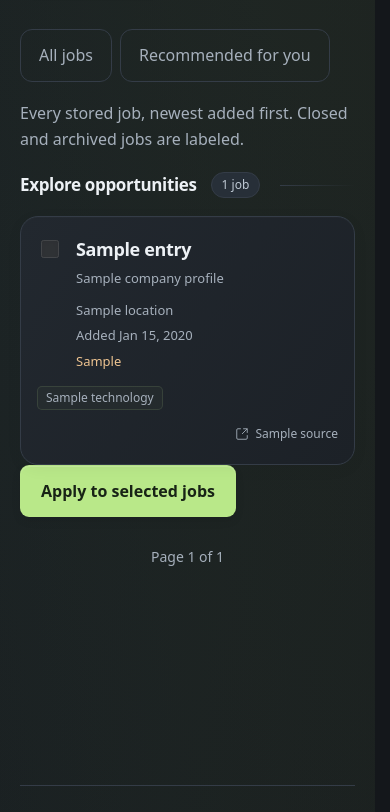
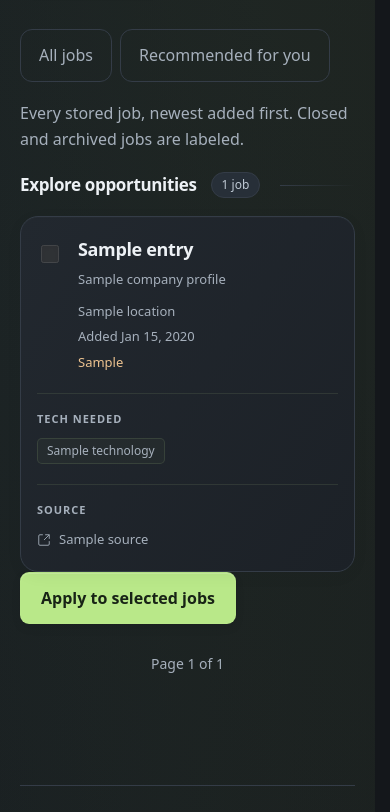
Before and after one commit to compfaculty/jobstream, a Django app: template templates/jobs/list.html in a window 390 px wide. Shown: the part 844-1656 px from the top of the page. Run offline with Django 5.2, Linux system fonts and the light colour scheme; the template is opened without the code that fills it: most values are stand-ins (such as "Sample title", 1, 10 or a date in 2020).

Commit message:
Organize job cards into three aligned sections

```diff
--- a/static/app.css
+++ b/static/app.css
@@ -243,29 +243,27 @@ html { scrollbar-gutter: stable; }
 .profile-check input[type=checkbox] { width: 18px; height: 18px; flex: 0 0 18px; margin-top: 4px; accent-color: var(--accent); }
 .profile-check label { font-weight: 400; }
 
-/* Position first; provenance stays secondary and independently clickable. */
-.job-card-content .company-name { margin: 6px 0 0; }
-.job-card-aside { display: flex; align-items: center; gap: 18px; margin-left: auto; max-width: 30%; }
-.job-sources { display: flex; flex-direction: column; align-items: flex-end; gap: 6px; min-width: 0; }
-.job-source { position: relative; z-index: 1; display: inline-flex; align-items: center; gap: 6px; color: var(--muted); font-size: 12px; text-decoration: none; max-width: 100%; }
+/* Each listing keeps the same three columns, including missing-stack entries. */
+.job-list-card { display: grid; grid-template-columns: minmax(0, 1.5fr) minmax(0, 1fr) minmax(0, .7fr); align-items: stretch; gap: 0; }
+.job-details-section { display: flex; align-items: flex-start; gap: 16px; min-width: 0; padding-right: 28px; }
+.job-details-section .job-selection { margin-top: 5px; }
+.job-card-content .company-name { margin: 7px 0 0; }
+.job-tech-section, .job-list-card .job-card-aside { min-width: 0; padding-left: 28px; border-left: 1px solid #64735840; }
+.job-tech-section { padding-right: 28px; }
+.job-list-card .job-card-aside { display: block; margin: 0; max-width: none; }
+.job-section-label { margin: 0 0 14px; color: var(--muted); font-size: 11px; font-weight: 600; letter-spacing: .09em; text-transform: uppercase; }
+.job-section-empty { margin: 0; color: var(--muted); font-size: 13px; }
+.job-sources { display: flex; flex-direction: column; align-items: flex-start; gap: 8px; min-width: 0; }
+.job-source { position: relative; z-index: 1; display: inline-flex; align-items: center; gap: 8px; color: var(--muted); font-size: 13px; text-decoration: none; max-width: 100%; }
 .job-source svg { flex-shrink: 0; }
 .job-source span { overflow-wrap: anywhere; }
 .job-source:hover, .job-source:focus-visible { color: var(--accent); text-decoration: underline; }
-@media (max-width: 650px) {
-  .job-card { flex-wrap: wrap; }
-  .job-card-content { flex-basis: 60%; }
-  .job-card-aside { flex-basis: 100%; max-width: 100%; justify-content: flex-end; }
+.job-stack { display: flex; flex-wrap: wrap; gap: 6px; padding: 0; margin: 0; list-style: none; }
+.job-stack li { padding: 3px 9px; border: 1px solid #64735850; border-radius: 5px; background: #b9e88908; color: var(--muted); font-size: 12px; line-height: 1.5; overflow-wrap: anywhere; }
+.job-stack .job-stack-more { border-color: transparent; background: transparent; }
+@media (max-width: 800px) {
+  .job-list-card { grid-template-columns: minmax(0, 1fr); gap: 20px; }
+  .job-details-section { padding-right: 0; }
+  .job-tech-section, .job-list-card .job-card-aside { padding: 16px 0 0; border-left: 0; border-top: 1px solid #64735840; }
+  .job-section-label { margin-bottom: 10px; }
 }
-
-.job-stack { display: flex; flex-wrap: wrap; gap: 5px; padding: 0; margin: 10px 0 0; list-style: none; }
-.job-stack li { padding: 2px 8px; border: 1px solid #64735850; border-radius: 5px; background: #b9e88908; color: var(--muted); font-size: 12px; line-height: 1.5; }
-.job-stack .job-stack-more { border-color: transparent; background: transparent; }
-
-/* Use the open center of wide cards for the required stack. */
-.job-card > .job-stack { flex: 0 1 30%; justify-content: center; align-content: center; margin: 0; min-width: 0; }
-@media (max-width: 1000px) {
-  .job-card { flex-wrap: wrap; }
-  .job-card-content { flex-basis: 65%; }
-  .job-card > .job-stack { flex-basis: 100%; justify-content: flex-start; }
-  .job-card-aside { flex-basis: 100%; max-width: 100%; justify-content: flex-end; }
-}
--- a/templates/jobs/list_results.html
+++ b/templates/jobs/list_results.html
@@ -37,21 +37,26 @@
 <div class="results-heading"><h2>{% if job_mode == 'recommended' %}Recommended for you{% elif request.GET.saved == '1' %}Saved opportunities{% else %}Explore opportunities{% endif %}</h2><span class="count">{{ page.paginator.count }} job{{ page.paginator.count|pluralize }}</span></div>
 <div class="job-list">
 {% for job in page %}
-<article class="job-card">
+<article class="job-card job-list-card">
+<div class="job-details-section">
 <label class="job-selection"><input type="checkbox" name="jobs" value="{{ job.pk }}" aria-label="Select {{ job.title }}"{% if not job.active %} disabled{% endif %}></label>
   {% if job.company_profile.logo %}<img class="company-logo" src="{% url 'company-logo' job.company_profile_id %}" alt="" width="48" height="48" loading="lazy">{% endif %}
   <div class="job-card-content"><h2><a href="{% url 'job' job.pk %}">{{ job.title }}</a></h2><p class="company-name">{% if job.company_profile_id %}<a class="company-link" href="{% url 'company' job.company_profile_id %}">{{ job.company_profile.name }}</a>{% else %}{{ job.company|default:'Company not specified' }}{% endif %}</p><p class="job-meta"><span>{{ job.location|default:'Location not specified' }}</span><span>Added {{ job.discovered_at|date:'M j, Y' }}</span>{% if not job.active %}<span class="job-unavailable">{% if job.status_override %}{{ job.get_status_override_display }}{% else %}{{ job.get_lifecycle_display }}{% endif %}</span>{% endif %}{% if job_mode == 'recommended' %}<span class="job-fit">{{ job.recommendation_score }}% fit</span>{% endif %}</p></div>
-  {% if job.normalized.required_technologies %}<ul class="job-stack" aria-label="Required technologies">{% for technology in job.normalized.required_technologies|slice:":6" %}<li>{{ technology }}</li>{% endfor %}{% if job.normalized.required_technologies|length > 6 %}<li class="job-stack-more">+{{ job.normalized.required_technologies|length|add:"-6" }}</li>{% endif %}</ul>{% endif %}
+</div>
+  <div class="job-tech-section"><p class="job-section-label">Tech needed</p>
+  {% if job.normalized.required_technologies %}<ul class="job-stack" aria-label="Required technologies">{% for technology in job.normalized.required_technologies|slice:":6" %}<li>{{ technology }}</li>{% endfor %}{% if job.normalized.required_technologies|length > 6 %}<li class="job-stack-more">+{{ job.normalized.required_technologies|length|add:"-6" }}</li>{% endif %}</ul>{% else %}<p class="job-section-empty">Not specified</p>{% endif %}
+  </div>
   <div class="job-card-aside">
+    <p class="job-section-label">Source</p>
     <div class="job-sources" aria-label="Job sources">
     {% for origin in job.origins.all %}
       <a class="job-source" href="{{ origin.source_url }}" target="_blank" rel="noopener noreferrer" aria-label="Source: {{ origin.source.name }} (opens in new tab)">
         <svg aria-hidden="true" width="14" height="14" viewBox="0 0 24 24" fill="none" stroke="currentColor" stroke-width="1.5"><path d="M14 3h7v7M21 3l-9 9"/><path d="M10 3H5a2 2 0 0 0-2 2v14a2 2 0 0 0 2 2h14a2 2 0 0 0 2-2v-5"/></svg>
         <span>{{ origin.source.name }}</span>
       </a>
+    {% empty %}<span class="job-section-empty">Not available</span>
     {% endfor %}
     </div>
-    <span class="card-arrow" aria-hidden="true">↗</span>
   </div>
 </article>
 {% empty %}
```
